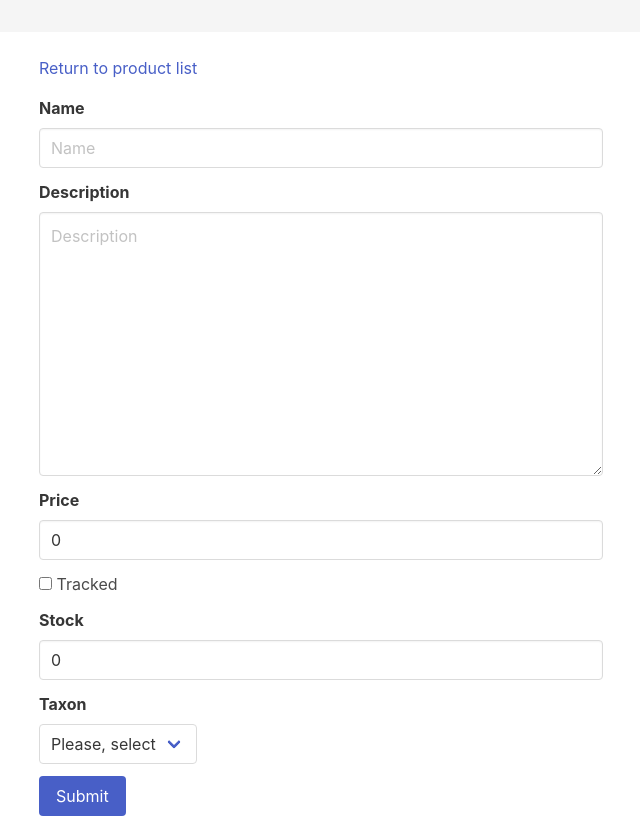
After one commit to ArtemGrachov/php-eshop, a PHP site: template app/views/admin/products/form.php in a window 1280 px wide. The commit adds this page. Shown: the whole page, without its empty margins (25-665 px from the left). Run offline with PHP 8.4, Linux system fonts and the light colour scheme; the template is opened without the code that fills it, so the values that code supplies are empty; a stand-in replaces the project's code that opens the database connection.

Commit message:
Product model. Creating products

```diff
--- a/app/models/database.php
+++ b/app/models/database.php
@@ -26,5 +26,7 @@ class Database {
             $dbuser,
             $dbpassword
         );
+
+        $this->db->setAttribute(PDO::ATTR_ERRMODE, PDO::ERRMODE_WARNING);
     }
 }
--- /dev/null
+++ b/app/views/admin/products/form.php
@@ -0,0 +1,126 @@
+<?php
+    if (isset($product)) {
+        $productName = $product->name;
+        $productPrice = $product->price;
+        $productDescription = $product->description;
+        $productStock = $product->stock;
+        $productTracking = $product->tracking;
+        $productTaxonId = $product->taxonId;
+    } else {
+        $productName = '';
+        $productPrice = 0;
+        $productDescription = '';
+        $productStock = 0;
+        $productTracking = false;
+        $productTaxonId = null;
+    }
+?>
+
+<?php include(__DIR__ . '/../../../views/partials/admin_header.php'); ?>
+
+<div class="container">
+    <div class="mb-4">
+        <a href="/admin/products">
+            Return to product list
+        </a>
+    </div>
+
+    <div class="columns">
+        <div class="column is-half">
+            <form action="<?= $formAction ?>" method="post">
+                <div class="field">
+                    <label
+                        for="name"
+                        class="label"
+                    >
+                        Name
+                    </label>
+                    <div class="control">
+                        <input
+                            class="input"
+                            type="text"
+                            name="name"
+                            placeholder="Name"
+                            required
+                            value="<?= $productName ?>"
+                        />
+                    </div>
+                </div>
+                <div class="field">
+                    <label class="label">Description</label>
+                    <div class="control">
+                        <textarea
+                            class="textarea"
+                            name="description"
+                            id="description"
+                            cols="30"
+                            rows="10"
+                            placeholder="Description"
+                        ><?= $productDescription ?></textarea>
+                    </div>
+                </div>
+                <div class="field">
+                    <label
+                        for="price"
+                        class="label"
+                    >
+                        Price
+                    </label>
+                    <div class="control">
+                        <input
+                            class="input"
+                            type="number"
+                            name="price"
+                            placeholder="Price"
+                            required
+                            step="0.01"
+                            value="<?= $productPrice ?>"
+                        />
+                    </div>
+                </div>
+                <div class="field">
+                    <label class="checkbox">
+                        <input type="checkbox" name="tracking">
+                        Tracked
+                    </label>
+                </div>
+                <div class="field">
+                    <label
+                        for="stock"
+                        class="label"
+                    >
+                        Stock
+                    </label>
+                    <div class="control">
+                        <input
+                            class="input"
+                            type="number"
+                            name="stock"
+                            placeholder="Stock"
+                            required
+                            value="<?= $productStock ?>"
+                        />
+                    </div>
+                </div>
+                <div class="field">
+                    <label for="taxonId" class="label">
+                        Taxon
+                    </label>
+                    <div class="select">
+                        <?php
+                            $taxonSelectValue = $productTaxonId;
+                            include(__DIR__ . '/../../partials/taxon_select.php')
+                        ?>
+                    </div>
+                </div>
+                <div class="field is-grouped">
+                    <div class="control">
+                        <button class="button is-link">Submit</button>
+                    </div>
+                </div>
+            </form>
+        </div>
+    </div>
+</div>
+
+<?php include(__DIR__ . '/../../../views/partials/admin_footer.php'); ?>
--- a/app/views/admin/taxons/form.php
+++ b/app/views/admin/taxons/form.php
@@ -12,7 +12,7 @@
 
 <div class="container">
     <div class="mb-4">
-        <a href="/admin/taxons" class="has-text-link">
+        <a href="/admin/taxons">
             Return to taxon list
         </a>
     </div>
@@ -39,7 +39,7 @@
                     </div>
                 </div>
                 <div class="field">
-                    <label class="label">Message</label>
+                    <label class="label">Description</label>
                     <div class="control">
                         <textarea
                             class="textarea"
--- a/app/views/admin/taxons/list.php
+++ b/app/views/admin/taxons/list.php
@@ -2,7 +2,7 @@
 
 <div class="container">
     <div class="mb-4">
-        <a href="/admin" class="has-text-link">
+        <a href="/admin">
             Return to dashboard
         </a>
     </div>
--- /dev/null
+++ b/app/views/partials/taxon_select.php
@@ -0,0 +1,13 @@
+<select name="taxonId" required>
+    <option value="">
+        Please, select
+    </option>
+    <?php foreach ($taxons as $taxon): ?>
+        <option
+            value="<?= $taxon->id ?>"
+            <?= $taxonSelectValue === $taxon->id ? 'selected' : ''?>
+        >
+            <?= $taxon->name ?>
+        </option>
+    <?php endforeach; ?>
+</select>
```
Also changed, not shown: app/controllers/admin/products/form.php (added, +30 -0 lines), app/models/product.php (added, +89 -0 lines), app/models/taxon.php (+7 -3 lines), app/routes/admin.php (+7 -0 lines), app/views/admin/dashboard.php (+6 -1 lines), app/views/partials/taxon_list_row.php (+4 -4 lines).
